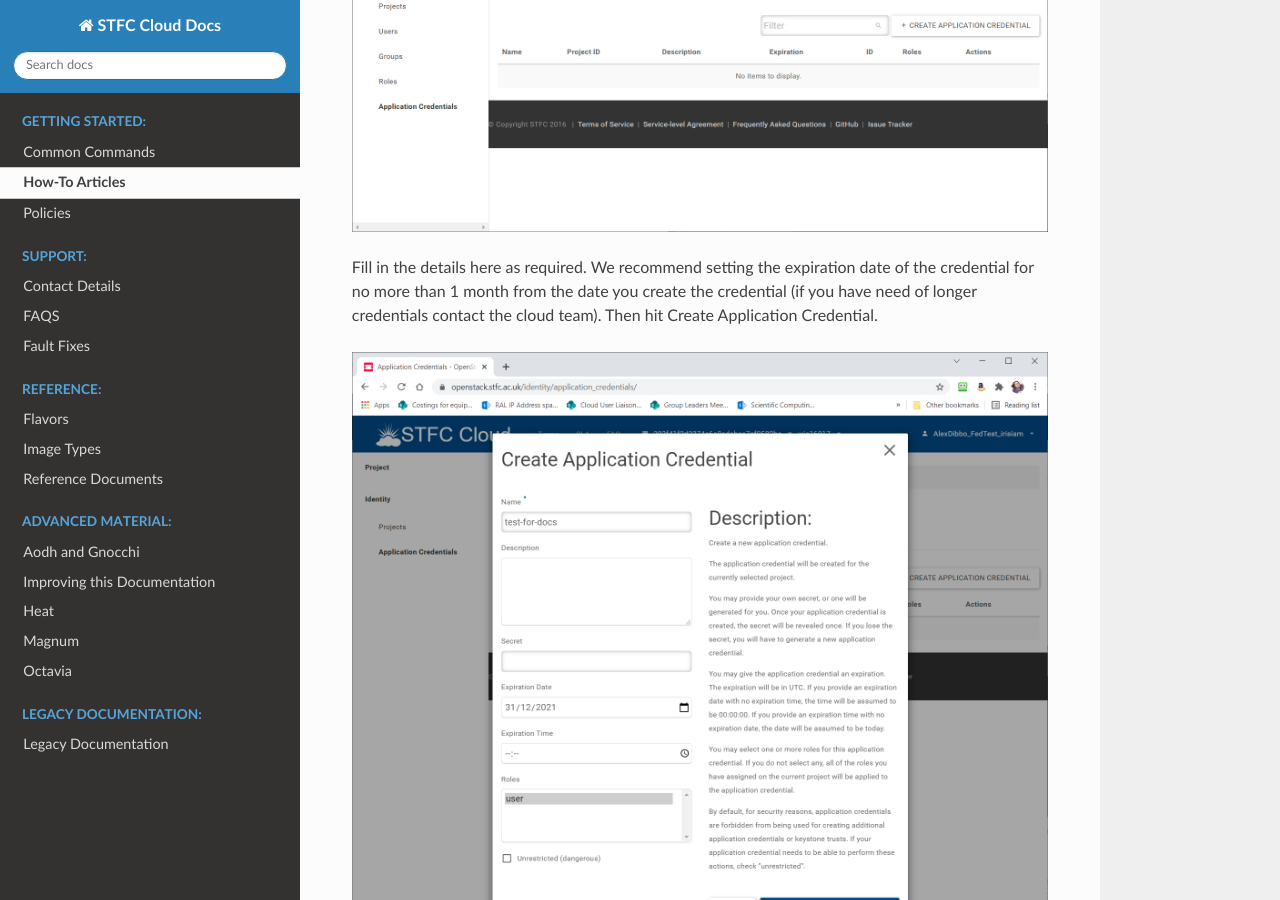
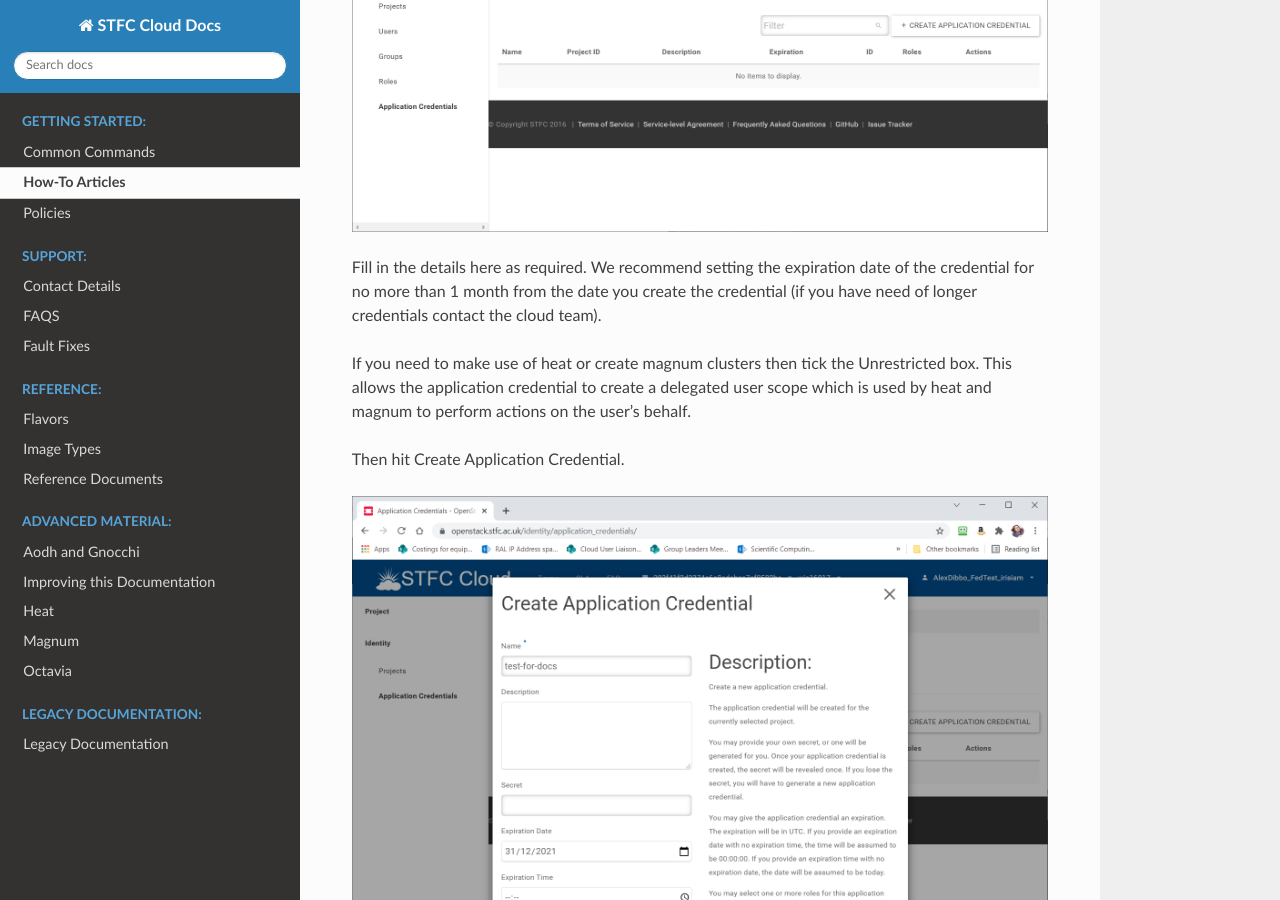
Before and after one commit to stfc/cloud-docs, a Sphinx documentation site: the page built from source/howto/Use-the-command-line-with-IAM-Credentials.rst, in a window 1280 px wide and 900 px high, scrolled down 985 px. Built offline with Sphinx 7.4.7 and the Read the Docs theme 2.0.0, drawn with Linux system fonts in a browser that asks for light colours; some of the changed text lies outside the part shown.

Commit message:
Update doc for app creds with heat and magnum

```diff
--- a/source/howto/Use-the-command-line-with-IAM-Credentials.rst
+++ b/source/howto/Use-the-command-line-with-IAM-Credentials.rst
@@ -12,7 +12,11 @@
 
 .. image:: /assets/howtos/IAM-Command-Line/Application-credential-2.png
 
-Fill in the details here as required. We recommend setting the expiration date of the credential for no more than 1 month from the date you create the credential (if you have need of longer credentials contact the cloud team). Then hit Create Application Credential.
+Fill in the details here as required. We recommend setting the expiration date of the credential for no more than 1 month from the date you create the credential (if you have need of longer credentials contact the cloud team).
+
+If you need to make use of heat or create magnum clusters then tick the Unrestricted box. This allows the application credential to create a delegated user scope which is used by heat and magnum to perform actions on the user's behalf.
+
+Then hit Create Application Credential.
 
 .. image:: /assets/howtos/IAM-Command-Line/Application-credential-3.png
 
```
Also changed, not shown: other parts of source/howto/Use-the-command-line-with-IAM-Credentials.rst (+0 -2 lines).
